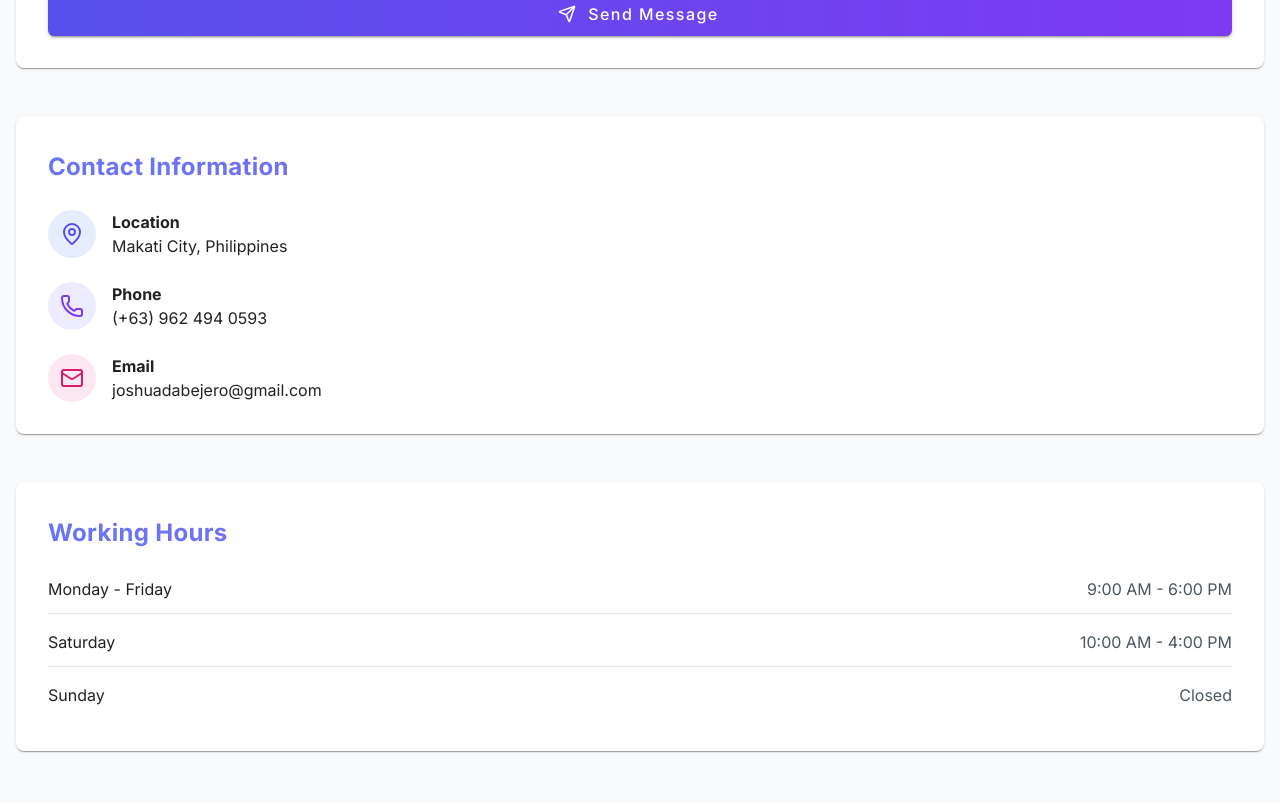
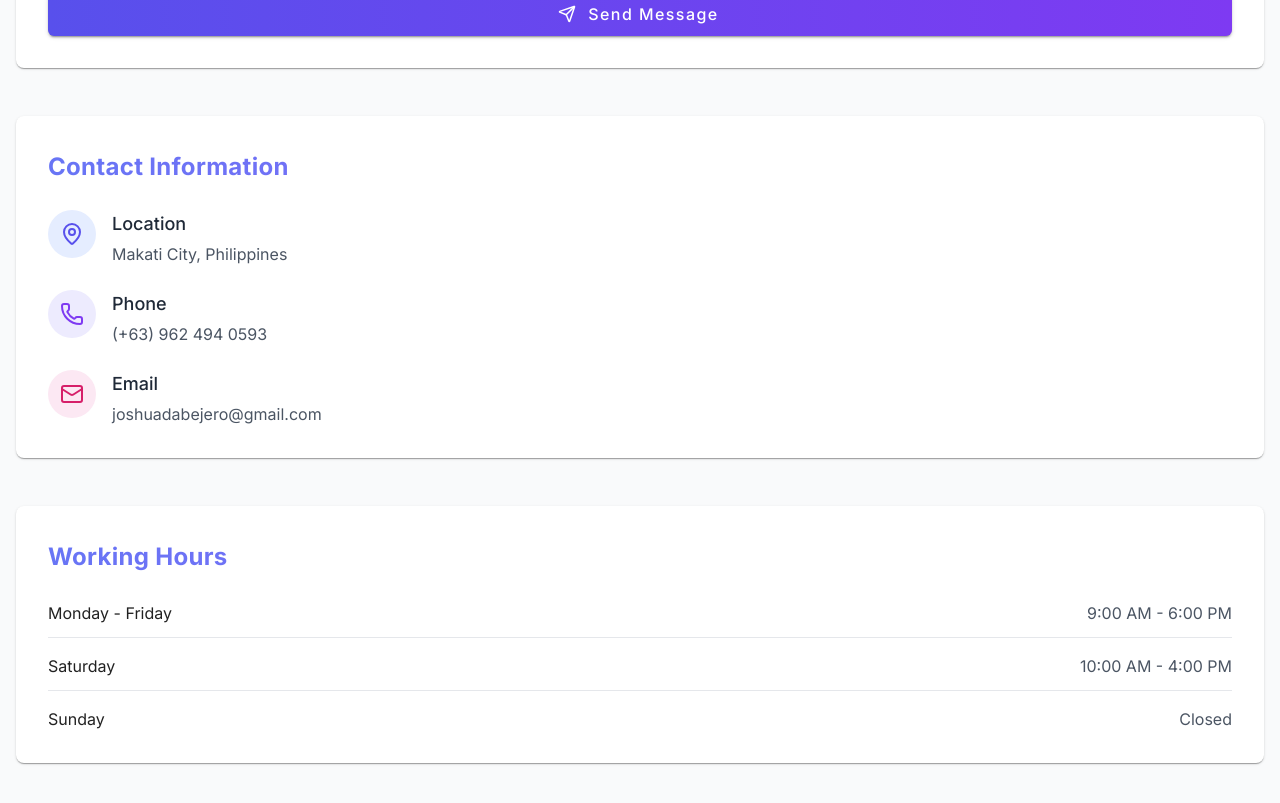
Before and after one commit to joshuadabejero/joshuadabejero, a Nuxt app: page / in a window 1280 px wide. Shown: the part 6680-7483 px from the top of the page. Built offline with nearby package versions, Linux system fonts and the light colour scheme.

Commit message:
feat: add font characteristic and remove padding of last child div

```diff
--- a/components/Contact.vue
+++ b/components/Contact.vue
@@ -268,6 +268,18 @@ const profileStore = useProfileStore();
       display: flex;
       align-items: flex-start;
       gap: 1rem;
+      div {
+        h4 {
+          font-weight: 500;
+          font-size: 1.125rem;
+          line-height: 1.75rem;
+          margin-bottom: 0.25rem;
+          color: #1f2937;
+        }
+        p {
+          color: #4b5563;
+        }
+      }
     }
     &--wrapper:nth-child(1) .contact__information-icon {
       color: #5850ec;
@@ -298,6 +310,9 @@ const profileStore = useProfileStore();
       margin-top: 1rem;
       margin-bottom: 0;
     }
+    &:last-child {
+      padding: 0;
+    }
     span:nth-child(2) {
       color: #4b5563;
     }
```
